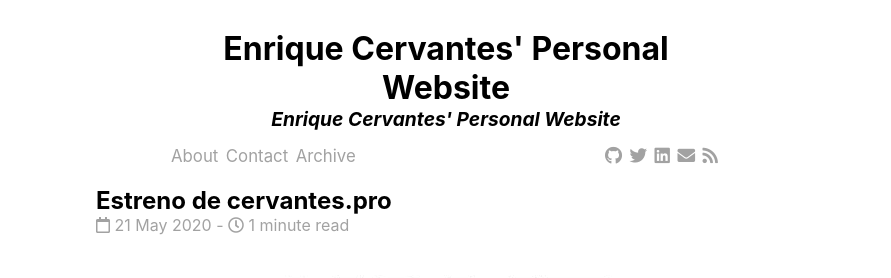
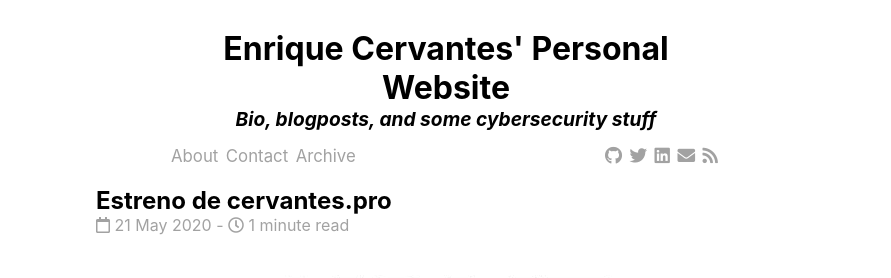
Before and after one commit to cervantestech/cervantestech.github.io, a Jekyll site: the page built from index.html, in a window 1280 px wide. Shown: the top 278 px of the page, without its empty margins (194-1085 px from the left). Built offline with Jekyll 4.4.1, drawn with Linux system fonts in a browser that asks for light colours; nearby versions of some CDN libraries; the list of posts is cut into pages by our own code.

Commit message:
Changing subtitle

```diff
--- a/_data/settings.yml
+++ b/_data/settings.yml
@@ -4,7 +4,7 @@ analytics-id: #leave blank to not use Analytics
 #Subtitle
 subtitle:
   active: true
-  text: "Enrique Cervantes' Personal Website"
+  text: "Bio, blogposts, and some cybersecurity stuff"
 
 #Nav
 nav:
```
